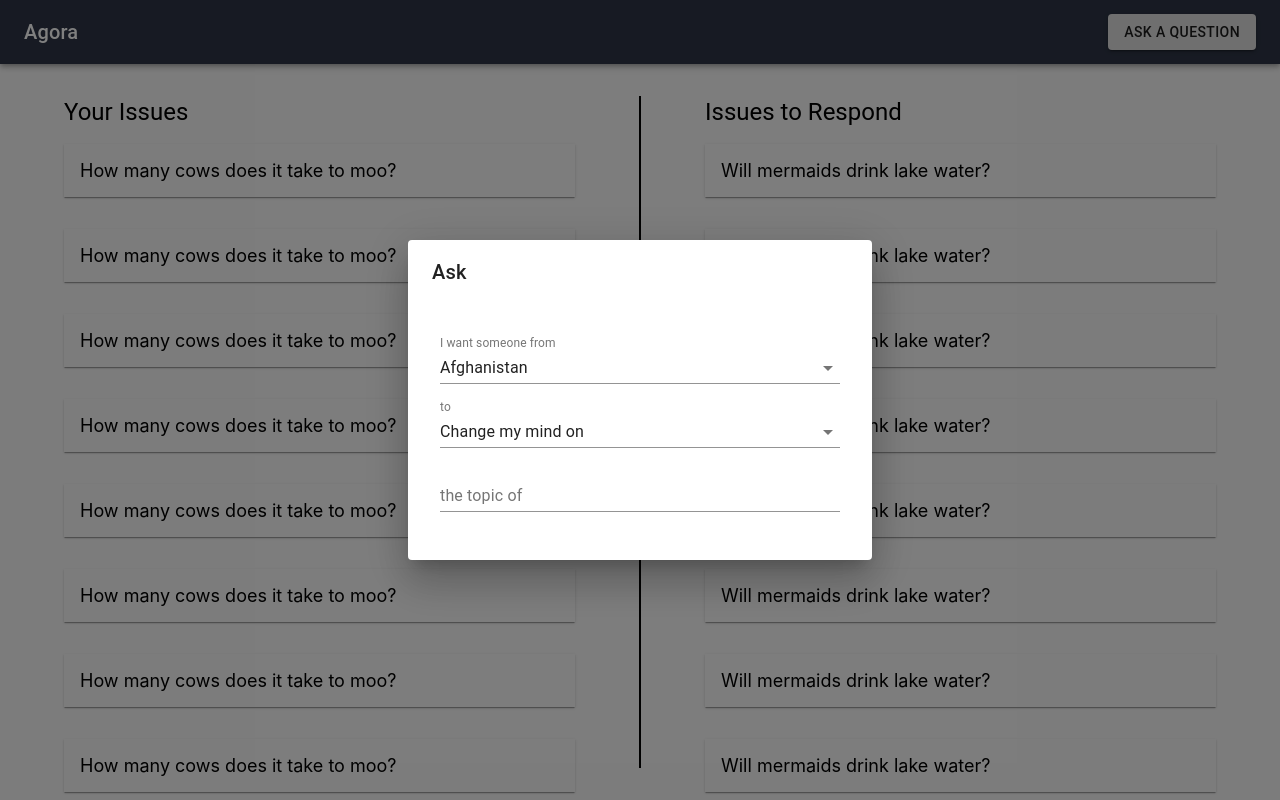
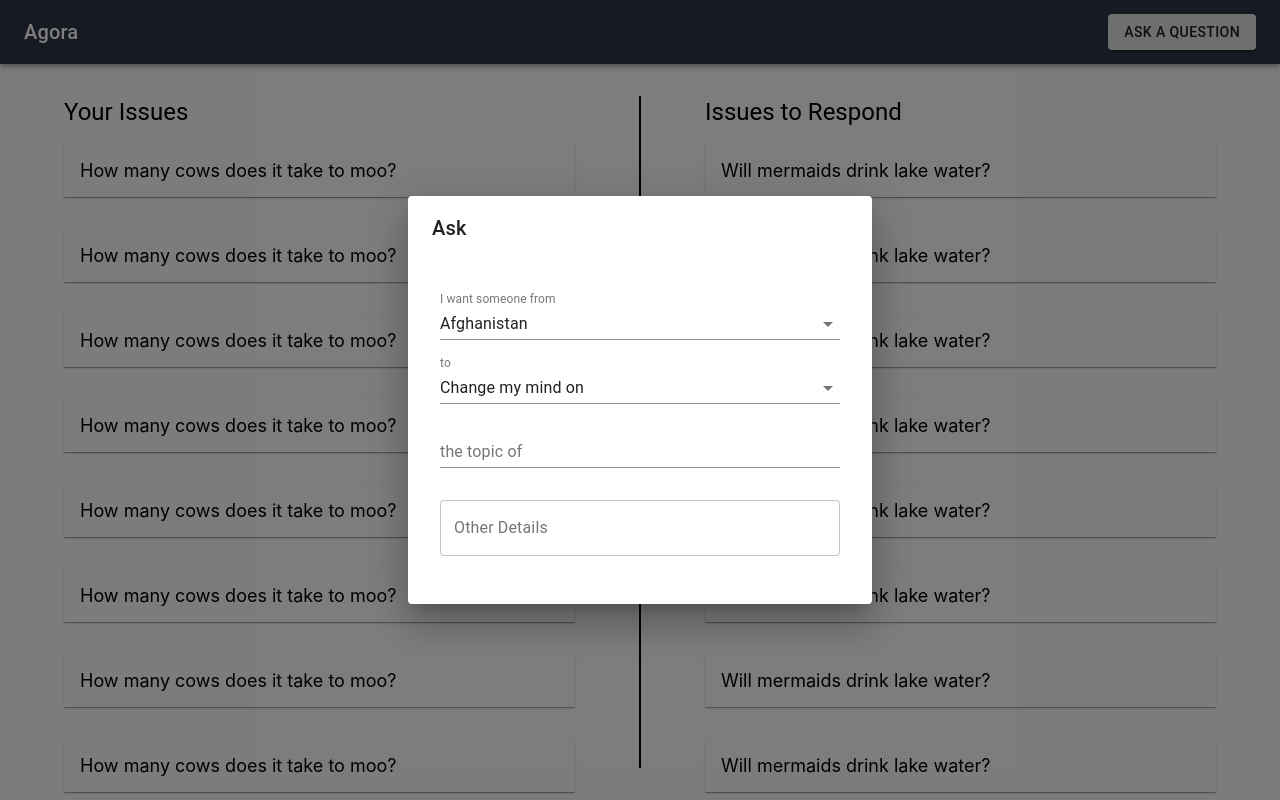
Before and after one commit to rbth7e5/bustythesquirrel, a React (Create React App) app: page / in a window 1280 px wide. Both pictures are taken after a click on the button "ASK A QUESTION". Built offline with nearby package versions, Linux system fonts and the light colour scheme.

Commit message:
Add other details

```diff
--- a/src/AskDialog.jsx
+++ b/src/AskDialog.jsx
@@ -342,6 +342,13 @@ export default function AskDialog(props) {
           style={{ marginBottom: 16 }}
           label="the topic of"
         />
+        <TextField
+          fullWidth
+          multiline
+          variant="outlined"
+          style={{ marginBottom: 16, marginTop: 16 }}
+          label="Other Details"
+        />
       </DialogContent>
     </Dialog>
   );
```
